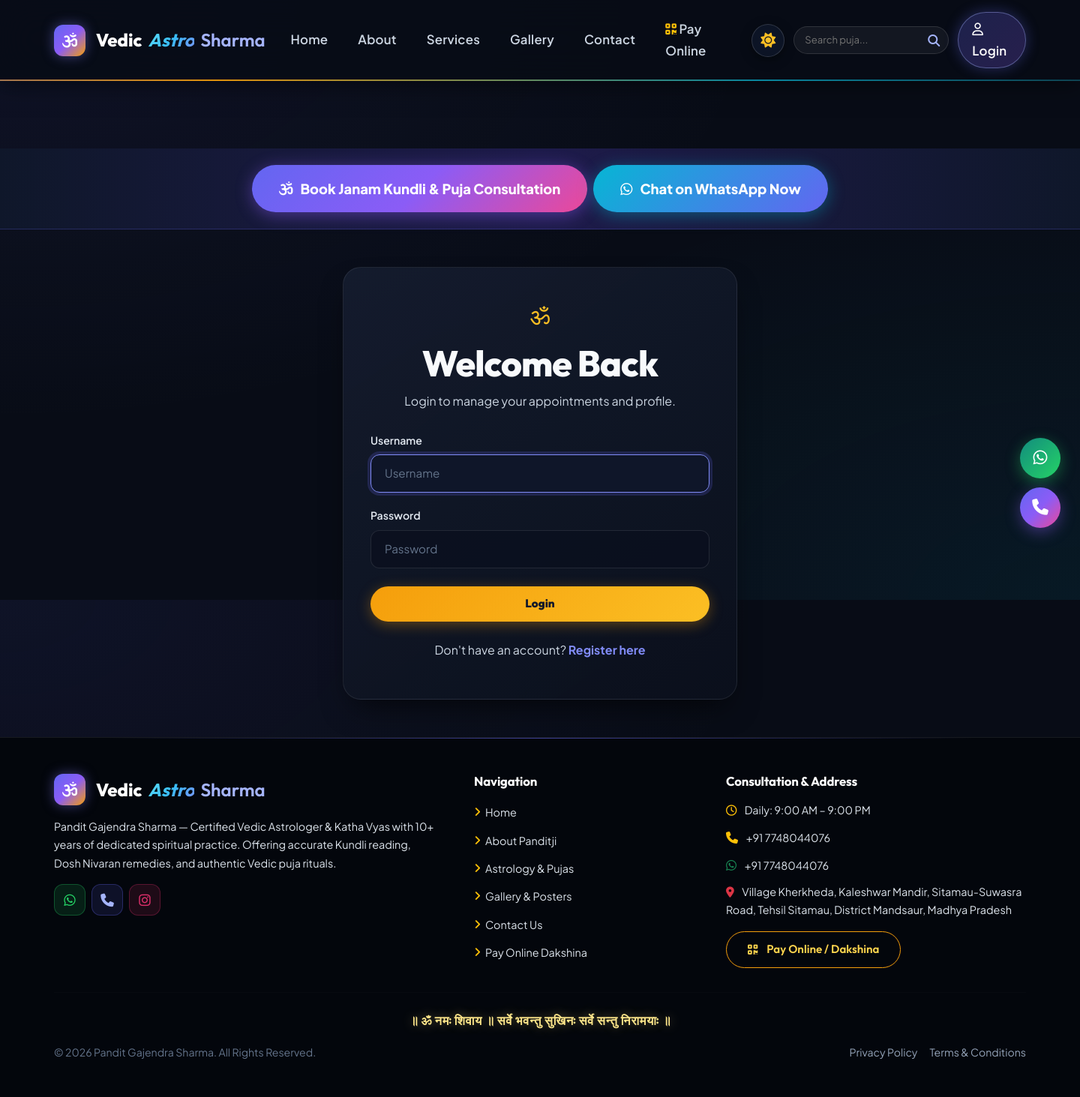
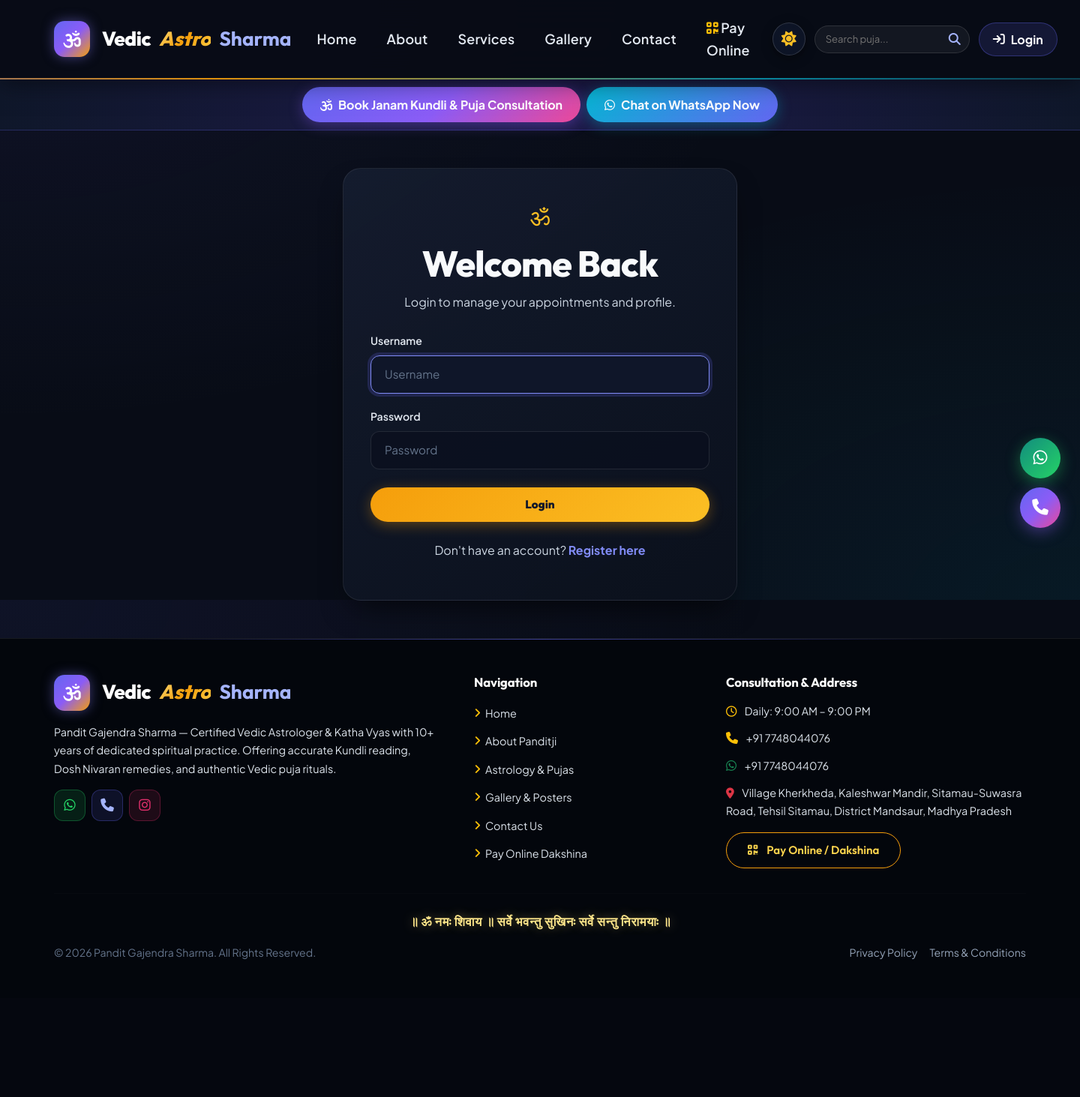
Before and after one commit to krishnapatidar2805/vedic_astro, a Django app: page /accounts/login/ in a window 1440 px wide. Shown: the whole page at 75% size. After the commit the page ends 1279 px from the top, so only its background shows below. Run offline with Django 5.2, Linux system fonts and the light colour scheme.

Commit message:
Completely remove FaceApp watermark from astrologer photo, eliminate spacing between navbar and book banner, enhance light mode font contrast and typography, enlarge navbar logo and text, and upgrade login button styling

```diff
--- a/static/css/style.css
+++ b/static/css/style.css
@@ -351,15 +351,16 @@ h1, h2, h3, h4, h5, h6 {
 
 /* ── NAVBAR ───────────────────────────────────────────────────────────── */
 #mainNav {
-  background: rgba(8, 12, 22, 0.85);
+  background: rgba(8, 12, 22, 0.9);
   backdrop-filter: blur(24px);
   -webkit-backdrop-filter: blur(24px);
-  padding: 16px 0;
+  padding: 14px 0;
   transition: all 0.35s ease;
   z-index: 1050;
   border-bottom: 1px solid rgba(255, 255, 255, 0.08);
   box-shadow: 0 4px 30px rgba(0, 0, 0, 0.5);
-  position: relative;
+  position: sticky;
+  top: 0;
 }
 
 #mainNav::after {
@@ -381,32 +382,32 @@ h1, h2, h3, h4, h5, h6 {
 }
 
 #mainNav.scrolled {
-  background: rgba(6, 9, 18, 0.95);
-  padding: 12px 0;
+  background: rgba(6, 9, 18, 0.98);
+  padding: 10px 0;
   box-shadow: 0 10px 35px rgba(0, 0, 0, 0.75);
 }
 
 .navbar-brand {
   display: flex;
   align-items: center;
-  gap: 6px;
+  gap: 8px;
   font-family: var(--ff-display);
-  font-size: 1.5rem;
+  font-size: 1.65rem;
   font-weight: 800;
   text-decoration: none;
 }
 
 .brand-icon-box {
-  width: 42px;
-  height: 42px;
-  border-radius: 12px;
+  width: 48px;
+  height: 48px;
+  border-radius: 14px;
   background: linear-gradient(135deg, #6366F1 0%, #8B5CF6 50%, #F59E0B 100%);
   display: flex;
   align-items: center;
   justify-content: center;
   color: #FFFFFF;
-  font-size: 1.25rem;
-  box-shadow: 0 0 20px rgba(139, 92, 246, 0.6);
+  font-size: 1.45rem;
+  box-shadow: 0 0 22px rgba(139, 92, 246, 0.6);
   margin-right: 8px;
   animation: pulseBrandGlow 3s ease-in-out infinite alternate;
 }
@@ -419,24 +420,25 @@ h1, h2, h3, h4, h5, h6 {
 .brand-lokeshh {
   color: #FFFFFF;
   font-weight: 800;
+  letter-spacing: -0.02em;
 }
 .brand-ai {
-  background: var(--grad-text-cyan);
+  background: var(--grad-text-gold);
   -webkit-background-clip: text;
   -webkit-text-fill-color: transparent;
   background-clip: text;
   font-style: italic;
-  font-weight: 700;
-  margin: 0 2px;
+  font-weight: 800;
+  margin: 0 3px;
 }
 .brand-tools {
   color: #A5B4FC;
-  font-weight: 600;
+  font-weight: 700;
 }
 
 .nav-link {
-  color: #CBD5E1 !important;
-  font-size: 1.05rem;
+  color: #E2E8F0 !important;
+  font-size: 1.12rem;
   font-weight: 600;
   padding: 8px 18px !important;
   border-radius: var(--radius-full);
@@ -447,16 +449,58 @@ h1, h2, h3, h4, h5, h6 {
 
 .nav-link:hover {
   color: #FFFFFF !important;
-  background: rgba(255, 255, 255, 0.09);
+  background: rgba(255, 255, 255, 0.1);
   transform: translateY(-2px);
-  text-shadow: 0 0 12px rgba(255, 255, 255, 0.4);
+  text-shadow: 0 0 12px rgba(255, 255, 255, 0.5);
 }
 
 .nav-link.active {
   color: #FFFFFF !important;
-  background: linear-gradient(135deg, rgba(99, 102, 241, 0.25) 0%, rgba(139, 92, 246, 0.25) 100%);
+  background: linear-gradient(135deg, rgba(99, 102, 241, 0.3) 0%, rgba(139, 92, 246, 0.3) 100%);
   border: 1px solid rgba(165, 180, 252, 0.4);
   box-shadow: 0 0 18px rgba(99, 102, 241, 0.35);
+}
+
+.btn-nav-login {
+  display: inline-flex;
+  align-items: center;
+  gap: 8px;
+  padding: 8px 18px;
+  border-radius: var(--radius-full);
+  background: rgba(99, 102, 241, 0.15);
+  border: 1.5px solid rgba(99, 102, 241, 0.35);
+  color: #FFFFFF !important;
+  font-size: 1rem;
+  font-weight: 700;
+  text-decoration: none;
+  transition: all 0.25s ease;
+  white-space: nowrap;
+}
+.btn-nav-login:hover {
+  background: var(--grad-primary);
+  border-color: transparent;
+  color: #FFFFFF !important;
+  transform: translateY(-2px);
+  box-shadow: 0 4px 16px rgba(99, 102, 241, 0.45);
+}
+.btn-nav-account {
+  display: inline-flex;
+  align-items: center;
+  gap: 8px;
+  padding: 8px 16px;
+  border-radius: var(--radius-full);
+  background: rgba(245, 158, 11, 0.15);
+  border: 1.5px solid rgba(245, 158, 11, 0.4);
+  color: #FDE68A !important;
+  font-size: 1rem;
+  font-weight: 700;
+  text-decoration: none;
+  transition: all 0.25s ease;
+}
+.btn-nav-account:hover {
+  background: var(--grad-amber);
+  color: #0F172A !important;
+  transform: translateY(-2px);
 }
 
 .insta-nav-icon {
@@ -1806,40 +1850,40 @@ h1, h2, h3, h4, h5, h6 {
 /* ── TOP ANNOUNCEMENT BANNER ─────────────────────────────────────────── */
 .promo-banner-wrap {
   background: linear-gradient(90deg, #0f172a 0%, #1e1b4b 50%, #0f172a 100%);
-  padding: 22px 15px;
+  padding: 10px 15px;
   text-align: center;
   border-bottom: 1px solid rgba(99, 102, 241, 0.25);
-  margin-top: 90px;
+  margin-top: 0 !important;
 }
 
 .promo-banner-btn {
   display: inline-flex;
   align-items: center;
-  gap: 10px;
-  padding: 16px 36px;
+  gap: 8px;
+  padding: 10px 24px;
   background: var(--grad-primary);
   color: var(--white) !important;
-  font-size: 1.15rem;
-  font-weight: 800;
+  font-size: 1rem;
+  font-weight: 700;
   border-radius: var(--radius-full);
   text-decoration: none;
-  box-shadow: 0 4px 22px rgba(139, 92, 246, 0.45);
+  box-shadow: 0 4px 18px rgba(139, 92, 246, 0.35);
   transition: all 0.3s ease;
 }
 
 .promo-banner-btn:hover {
-  transform: translateY(-3px);
-  box-shadow: 0 8px 30px rgba(139, 92, 246, 0.65);
+  transform: translateY(-2px);
+  box-shadow: 0 6px 24px rgba(139, 92, 246, 0.55);
   color: var(--white) !important;
 }
 
 .promo-banner-btn-alt {
   background: var(--grad-cyan-indigo);
-  box-shadow: 0 4px 22px rgba(6, 182, 212, 0.4);
+  box-shadow: 0 4px 18px rgba(6, 182, 212, 0.35);
 }
 
 .promo-banner-btn-alt:hover {
-  box-shadow: 0 8px 30px rgba(6, 182, 212, 0.6);
+  box-shadow: 0 6px 24px rgba(6, 182, 212, 0.55);
 }
 
 .top-announcement-bar {
--- a/templates/base.html
+++ b/templates/base.html
@@ -16,7 +16,7 @@
 <link rel="preconnect" href="https://fonts.gstatic.com" crossorigin>
 <link href="https://fonts.googleapis.com/css2?family=Outfit:wght@300;400;500;600;700;800;900&family=Plus+Jakarta+Sans:wght@300;400;500;600;700;800&display=swap" rel="stylesheet">
 <!-- Custom CSS -->
-<link rel="stylesheet" href="{% static 'css/style.css' %}?v=6.0">
+<link rel="stylesheet" href="{% static 'css/style.css' %}?v=7.0">
 <script>
   (function() {
     var savedTheme = localStorage.getItem('site-theme') || 'dark';
@@ -78,8 +78,8 @@
 
         {% if user.is_authenticated %}
         <li class="nav-item dropdown ms-lg-2">
-          <a class="nav-link dropdown-toggle" href="#" data-bs-toggle="dropdown">
-            <i class="fa-solid fa-circle-user text-warning"></i> {{ user.first_name|default:user.username }}
+          <a class="btn-nav-account dropdown-toggle" href="#" data-bs-toggle="dropdown">
+            <i class="fa-solid fa-circle-user text-warning"></i> <span>{{ user.first_name|default:user.username }}</span>
           </a>
           <ul class="dropdown-menu dropdown-menu-end shadow border-0">
             <li><a class="dropdown-item" href="{% url 'accounts:dashboard' %}"><i class="fa-solid fa-gauge me-2 text-warning"></i> Dashboard</a></li>
@@ -91,7 +91,10 @@
         </li>
         {% else %}
         <li class="nav-item ms-lg-2">
-          <a class="nav-link" href="{% url 'accounts:login' %}"><i class="fa-regular fa-user me-1"></i> Login</a>
+          <a class="btn-nav-login" href="{% url 'accounts:login' %}">
+            <i class="fa-solid fa-arrow-right-to-bracket"></i>
+            <span>Login</span>
+          </a>
         </li>
         {% endif %}
       </ul>
--- a/templates/core/about.html
+++ b/templates/core/about.html
@@ -73,7 +73,7 @@
       <div class="col-lg-5 order-lg-2 order-1 text-center">
         <div class="about-img-wrap">
           <div class="about-img-box">
-            <img src="{% static 'img/astrologer.jpeg' %}" alt="Pandit Gajendra Sharma">
+            <img src="{% static 'img/astrologer.jpeg' %}?v=3" alt="Pandit Gajendra Sharma">
           </div>
           <div class="about-exp-badge">
             <div class="num">10+</div>
--- a/templates/core/home.html
+++ b/templates/core/home.html
@@ -50,7 +50,7 @@
         <div class="hero-photo-wrap">
           <div class="hero-photo-frame">
             <div class="hero-photo-box">
-              <img src="{% static 'img/astrologer.jpeg' %}" alt="Pandit Gajendra Sharma - Vedic Astrologer">
+              <img src="{% static 'img/astrologer.jpeg' %}?v=3" alt="Pandit Gajendra Sharma - Vedic Astrologer">
             </div>
             <div class="hero-photo-badge"><i class="fa-solid fa-hand-holding-heart"></i> Guru Kripa Blessed</div>
           </div>
@@ -191,7 +191,7 @@
       <div class="col-lg-5 order-lg-2 order-1 text-center">
         <div class="about-img-wrap">
           <div class="about-img-box">
-            <img src="{% static 'img/astrologer.jpeg' %}" alt="Pandit Gajendra Sharma">
+            <img src="{% static 'img/astrologer.jpeg' %}?v=3" alt="Pandit Gajendra Sharma">
           </div>
           <div class="about-exp-badge">
             <div class="num">10+</div>
```
Also changed, not shown: other parts of static/css/style.css (+148 -2 lines), media/astrologer/gajendra_sharma.jpeg, static/img/astrologer.jpeg.
